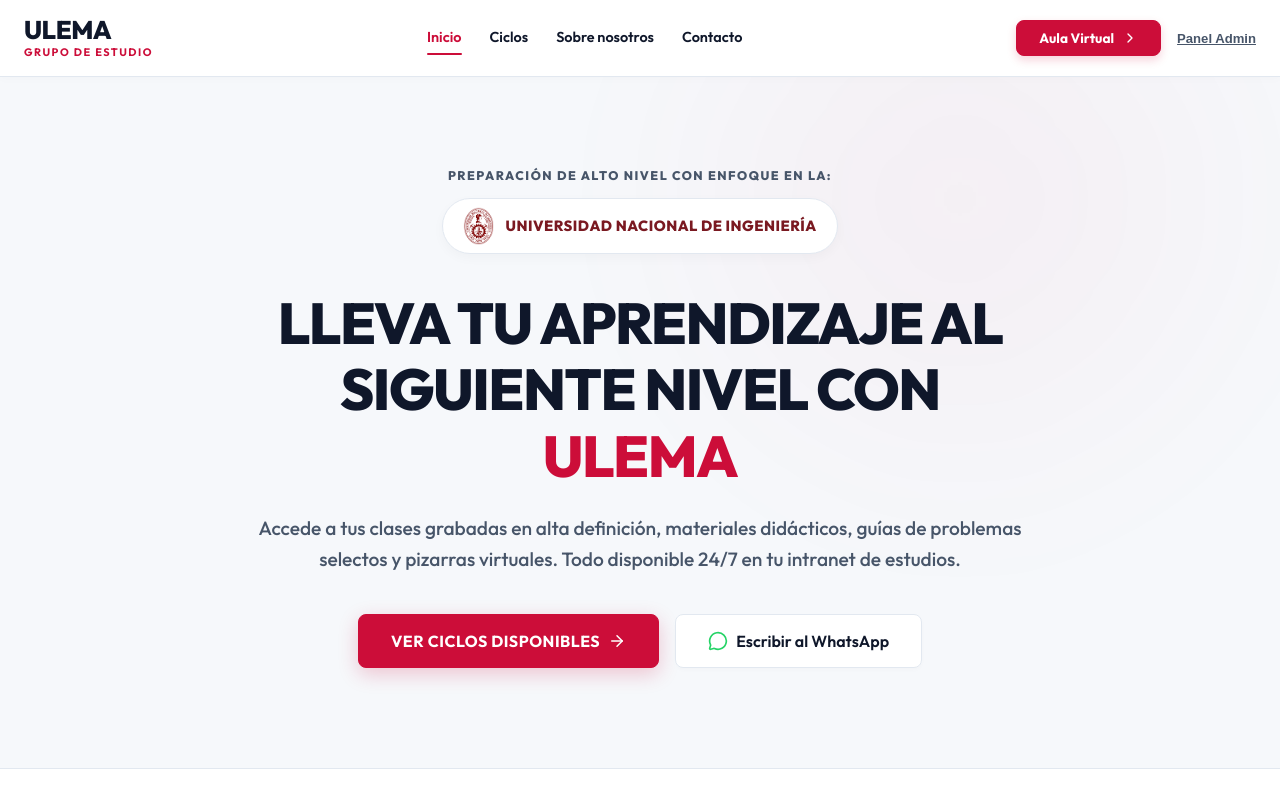
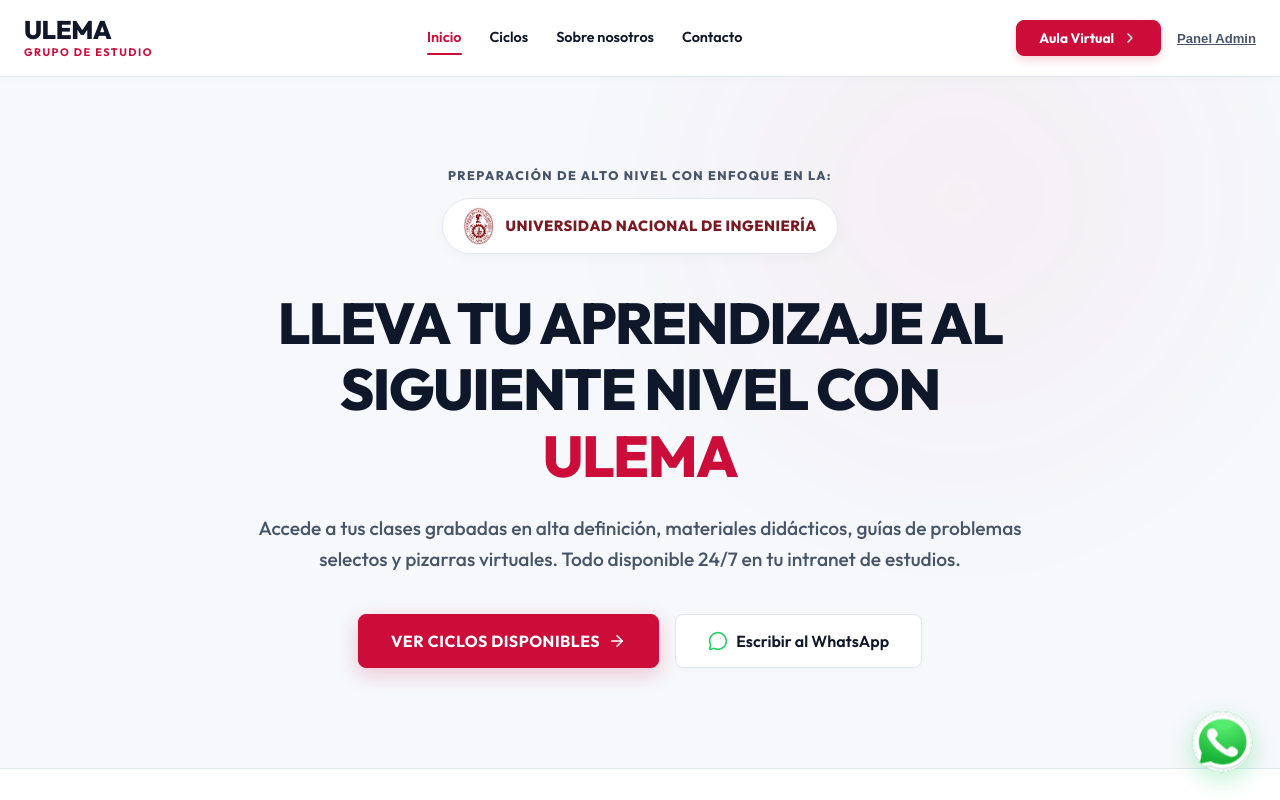
Before and after one commit to dayronsena123/aula_virtual_web, a React (Vite) app: page / in a window 1280 px wide. Shown: the top 800 px of the page. Built offline with nearby package versions, Linux system fonts and the light colour scheme; no server answers.

Commit message:
Agregado boton flotante de WhatsApp en todas las paginas publicas utilizando la imagen logowhatsaap.png

```diff
--- /dev/null
+++ b/src/components/WhatsappFloat.jsx
@@ -0,0 +1,43 @@
+import React from 'react';
+
+export default function WhatsappFloat() {
+  const whatsappNumber = "51907040190";
+  const whatsappUrl = `https://wa.me/${whatsappNumber}?text=Hola,%20deseo%20solicitar%20información%20sobre%20los%20ciclos%20del%20Grupo%20de%20Estudio%20ULEMA.`;
+
+  return (
+    <a
+      href={whatsappUrl}
+      target="_blank"
+      rel="noopener noreferrer"
+      className="whatsapp-float hover-scale"
+      style={{
+        position: 'fixed',
+        bottom: '28px',
+        right: '28px',
+        width: '60px',
+        height: '60px',
+        borderRadius: '50%',
+        boxShadow: '0 8px 24px rgba(37, 211, 102, 0.3)',
+        zIndex: 999,
+        cursor: 'pointer',
+        display: 'flex',
+        alignItems: 'center',
+        justifyContent: 'center',
+        backgroundColor: '#25D366',
+        border: 'none',
+        transition: 'all 0.2s ease-in-out'
+      }}
+    >
+      <img
+        src="/logowhatsaap.png"
+        alt="WhatsApp"
+        style={{
+          width: '100%',
+          height: '100%',
+          objectFit: 'contain',
+          borderRadius: '50%'
+        }}
+      />
+    </a>
+  );
+}
--- a/src/pages/AboutPage.jsx
+++ b/src/pages/AboutPage.jsx
@@ -1,6 +1,7 @@
 import React, { useEffect, useRef } from 'react';
 import Navbar from '../components/Navbar';
 import Footer from '../components/Footer';
+import WhatsappFloat from '../components/WhatsappFloat';
 
 function useScrollReveal() {
   const ref = useRef(null);
@@ -136,6 +137,7 @@
       </section>
 
       <Footer />
+      <WhatsappFloat />
     </div>
   );
 }
--- a/src/pages/ContactPage.jsx
+++ b/src/pages/ContactPage.jsx
@@ -2,6 +2,7 @@
 import { Phone, Mail, MapPin, MessageCircle } from 'lucide-react';
 import Navbar from '../components/Navbar';
 import Footer from '../components/Footer';
+import WhatsappFloat from '../components/WhatsappFloat';
 
 function useScrollReveal() {
   const ref = useRef(null);
@@ -148,6 +149,7 @@
       </section>
 
       <Footer />
+      <WhatsappFloat />
     </div>
   );
 }
--- a/src/pages/CyclesPage.jsx
+++ b/src/pages/CyclesPage.jsx
@@ -3,6 +3,7 @@
 import { BookOpen, CheckCircle2, MessageCircle, ChevronRight, Search } from 'lucide-react';
 import Navbar from '../components/Navbar';
 import Footer from '../components/Footer';
+import WhatsappFloat from '../components/WhatsappFloat';
 
 function useScrollReveal() {
   const ref = useRef(null);
@@ -346,6 +347,7 @@
       </section>
 
       <Footer />
+      <WhatsappFloat />
     </div>
   );
 }
--- a/src/pages/LandingPage.jsx
+++ b/src/pages/LandingPage.jsx
@@ -3,6 +3,7 @@
 import { ChevronRight, MessageCircle, ArrowRight } from 'lucide-react';
 import Navbar from '../components/Navbar';
 import Footer from '../components/Footer';
+import WhatsappFloat from '../components/WhatsappFloat';
 
 function useScrollReveal() {
   const ref = useRef(null);
@@ -191,6 +192,7 @@
       </section>
 
       <Footer />
+      <WhatsappFloat />
     </div>
   );
 }
```
Also changed, not shown: public/logowhatsaap.png (added).
